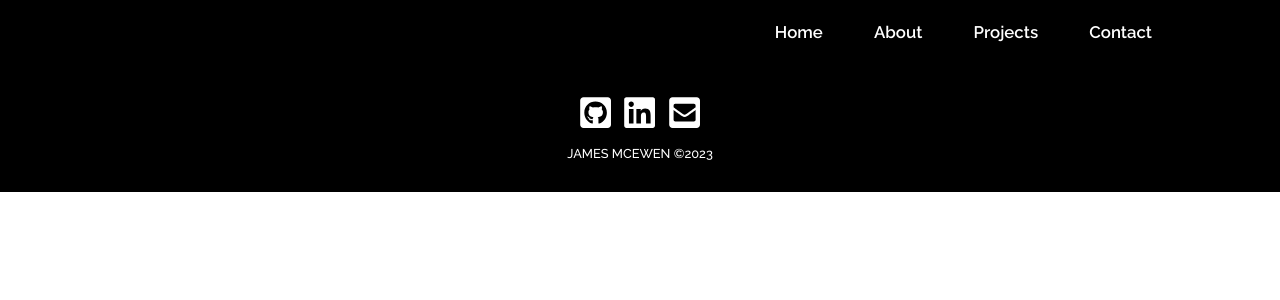
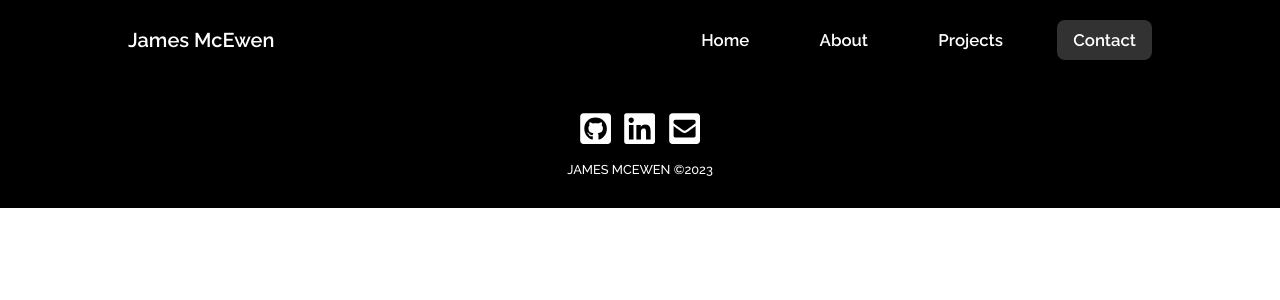
Before and after one commit to jemcewen/portfolio, a React (Create React App) app: page / in a window 1280 px wide. Shown: the top 300 px of the page. Built offline with nearby package versions, Linux system fonts and the light colour scheme; the HTML template or start-up script is replaced by a standard one.

Commit message:
Refactor

```diff
--- a/src/App.js
+++ b/src/App.js
@@ -1,5 +1,5 @@
-import Footer from './components/layout/Footer/Footer';
-import Navigation from './components/layout/Navigation/Navigation';
+import Navigation from './layout/Navigation/Navigation';
+import Footer from './layout/Footer/Footer';
 const App = () => {
   return (
     <div>
--- a/src/components/layout/Navigation/Navigation.jsx
+++ /dev/null
@@ -1,23 +0,0 @@
-import styles from './Navigation.module.css';
-
-const Navigation = () => {
-  return (
-    <nav className={styles.navigation}>
-      <ul className={styles.links}>
-        <li>
-          <a href='#home'>Home</a>
-        </li>
-        <li>
-          <a href='#about'>About</a>
-        </li>
-        <li>
-          <a href='#projects'>Projects</a>
-        </li>
-        <li>
-          <a href='#contact'>Contact</a>
-        </li>
-      </ul>
-    </nav>
-  );
-};
-export default Navigation;
--- a/src/components/layout/Navigation/Navigation.module.css
+++ /dev/null
@@ -1,39 +0,0 @@
-.navigation {
-  width: 100%;
-  padding: 0 10vw;
-  background-color: black;
-  position: sticky;
-  top: 0;
-  box-shadow: 2px 2px 2px 1px rgba(0, 0, 0, 0.2);
-}
-
-.links {
-  height: 4rem;
-  display: flex;
-  justify-content: flex-end;
-  align-items: center;
-  gap: 4vw;
-}
-
-.links a {
-  display: inline-block;
-  color: white;
-  font-size: 1.05rem;
-  font-weight: 600;
-  transition: all 200ms;
-}
-
-.links a:hover {
-  color: #81c4ff;
-  transform: scale(1.2);
-}
-
-@media (max-width: 480px) {
-  .navigation {
-    padding: 0;
-  }
-  .links {
-    justify-content: space-around;
-    gap: 0;
-  }
-}
--- /dev/null
+++ b/src/layout/Navigation/Navigation.jsx
@@ -0,0 +1,47 @@
+import { useState } from 'react';
+import { FaBars, FaTimes } from 'react-icons/fa';
+import styles from './Navigation.module.css';
+
+const Navigation = () => {
+  const [clicked, setClicked] = useState(false);
+
+  const handleClick = () => {
+    setClicked((prev) => !prev);
+  };
+
+  return (
+    <nav className={styles.nav}>
+      <a href='#home' className={styles.logo}>
+        James McEwen
+      </a>
+      <div>
+        <ul
+          className={
+            clicked ? `${styles.links} ${styles.clicked}` : `${styles.links}`
+          }
+        >
+          <li>
+            <a href='#home'>Home</a>
+          </li>
+          <li>
+            <a href='#about'>About</a>
+          </li>
+          <li>
+            <a href='#projects'>Projects</a>
+          </li>
+          <li className={styles.contact}>
+            <a href='#contact'>Contact</a>
+          </li>
+        </ul>
+      </div>
+      <div className={styles.mobile} onClick={handleClick}>
+        {clicked ? (
+          <FaTimes className={styles.icon} />
+        ) : (
+          <FaBars className={styles.icon} />
+        )}
+      </div>
+    </nav>
+  );
+};
+export default Navigation;
--- /dev/null
+++ b/src/layout/Navigation/Navigation.module.css
@@ -0,0 +1,81 @@
+a {
+  color: white;
+}
+
+.nav {
+  width: 100%;
+  height: 5rem;
+  padding: 0 10vw;
+  display: flex;
+  align-items: center;
+  justify-content: space-between;
+  position: sticky;
+  top: 0;
+  background-color: black;
+}
+
+.links {
+  display: flex;
+  align-items: center;
+  justify-content: center;
+  gap: 3vw;
+}
+
+.links li {
+  padding: 0.6rem 1rem;
+}
+
+.links li:hover {
+  background-color: rgba(50, 50, 50, 0.5);
+  border-radius: 0.5rem;
+}
+
+.links li a {
+  font-size: 1.05rem;
+  font-weight: 600;
+  transition: transform 200ms ease-in-out;
+}
+
+.logo {
+  font-size: 1.25rem;
+  font-weight: 600;
+}
+
+.contact {
+  background-color: rgba(50, 50, 50, 1);
+  border-radius: 0.5rem;
+}
+
+.mobile {
+  display: none;
+  z-index: 1;
+}
+
+.icon {
+  color: white;
+  font-size: 1.5rem;
+}
+
+@media (max-width: 480px) {
+  .links {
+    flex-direction: column;
+    justify-content: flex-start;
+    position: fixed;
+    top: 0;
+    right: -80vw;
+    min-height: 100vh;
+    width: 80vw;
+    gap: 2rem;
+    padding-top: 8rem;
+    background-color: rgb(63, 63, 63);
+    transition: 0.3s ease-in-out;
+  }
+
+  .links.clicked {
+    right: 0;
+  }
+
+  .mobile {
+    display: block;
+  }
+}
```
Also changed, not shown: src/layout/Footer/Footer.jsx (renamed from src/components/layout/Footer/Footer.jsx), src/layout/Footer/Footer.module.css (renamed from src/components/layout/Footer/Footer.module.css).
